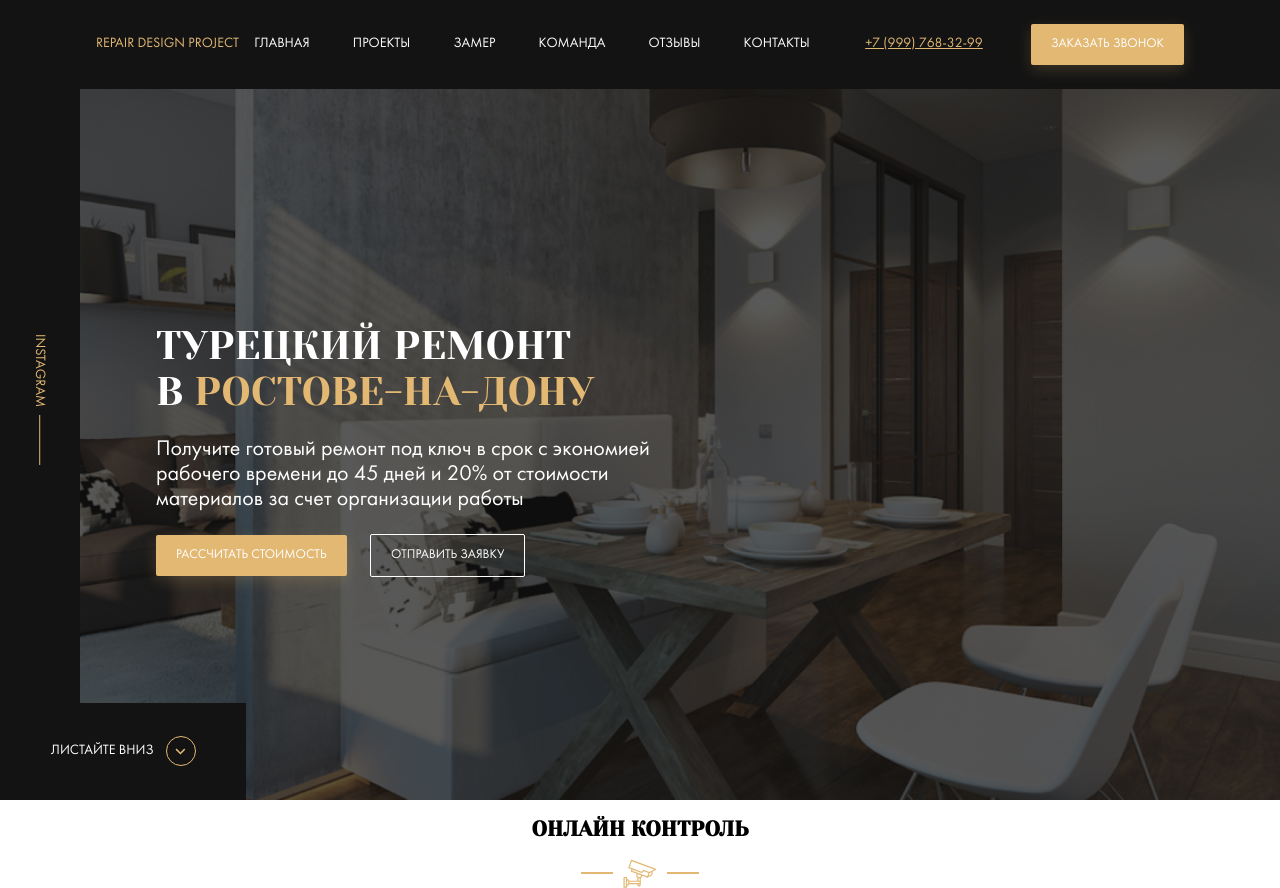
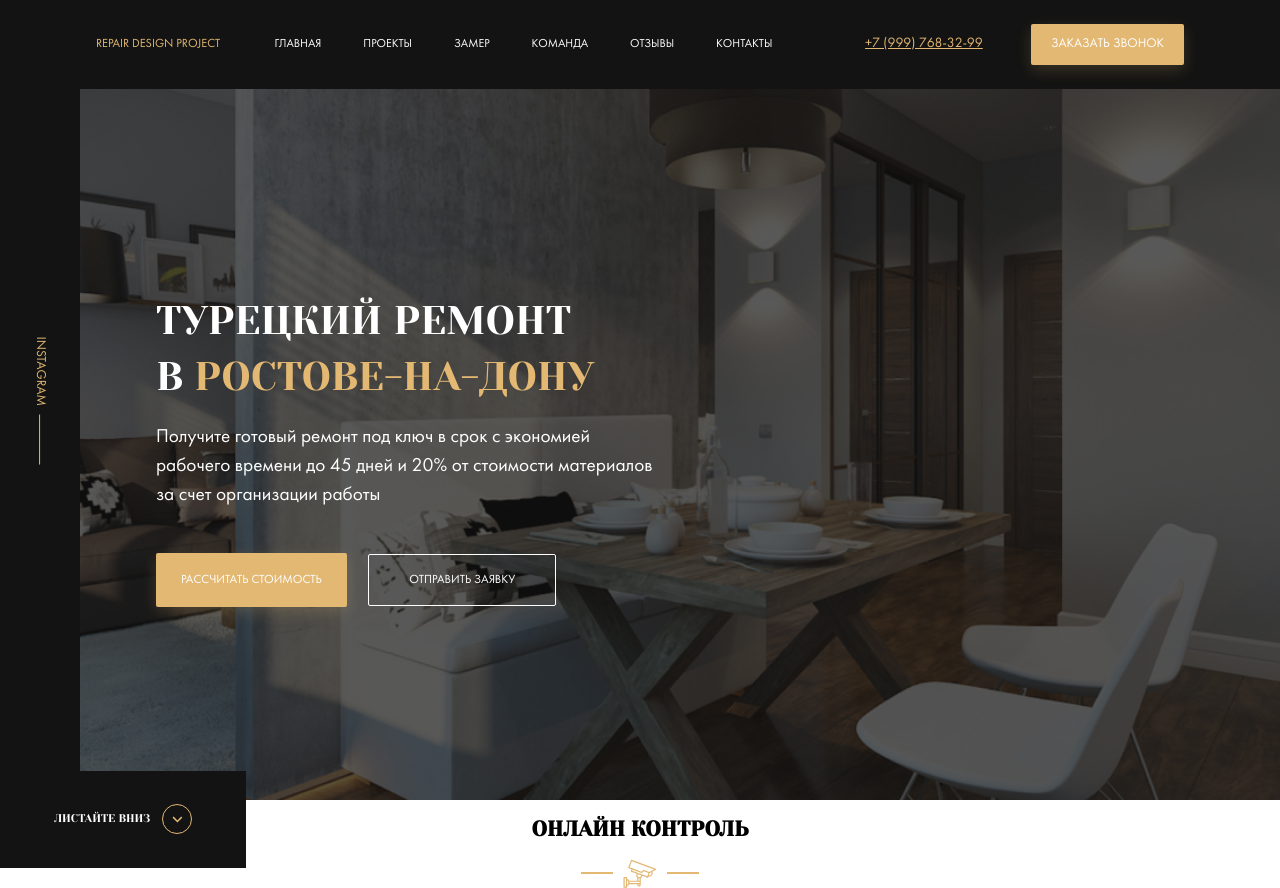
Before and after one commit to ludmila-pro-v/project_1, a website: page index.html in a window 1280 px wide. Drawn offline with Linux system fonts and the light colour scheme; files whose address does not match are found by name.

Commit message:
feat: pixcel perfect

```diff
--- a/sass/templates/_header.sass
+++ b/sass/templates/_header.sass
@@ -13,17 +13,20 @@
 .logo
   color: $primary
   text-transform: uppercase
+  font-size: 0.87rem
 .nav
   &__item
     color: $light
     text-decoration: none
     text-transform: uppercase
-    margin-right: 2.85rem
+    margin-right: 2.76rem
     transition: color 0.2s
-    &:hover
+    font-size: 0.85rem
+  &:hover
       color: $primary
 .phone
   color: $primary
 .contacts
+  margin-left: -1.3rem
   &__phone
     margin-right: 45px
--- a/sass/templates/_hero.sass
+++ b/sass/templates/_hero.sass
@@ -20,29 +20,36 @@
     max-width: 47.85rem
     margin-left: 4.28rem
   &__button
-    margin-right: 20px
+    margin-right: 18px
+    padding: 20px 25px
+    font-size: 0.87rem
   &__text
-    font-size: 1.57rem
+    font-size: 1.38rem
     max-width: 500px
+    line-height: 150%
+    margin-bottom: 3rem
   &__instagram
     position: absolute
     left: 0
     top: 0
     max-width: 80px
     height: 100%
+    font-size: 0.95rem
   &__scroll-down
     position: absolute
     display: flex
     align-items: center
     justify-content: center
     left: 0
-    bottom: 0
+    bottom: -8.5%
     min-width: 17.6rem
     min-height: 6.93rem
     background-color: $dark
     text-transform: uppercase
     text-decoration: none
     color: $light
+    font-family: 'Yeseva One', cursive
+    font-size: 0.8rem
     &::after
       content: ''
       background: url('../img/arrow-down.svg') no-repeat center
@@ -76,5 +83,9 @@
   text-transform: uppercase
   font-size: 2.857rem
   font-weight: normal
+  line-height: 4rem
   &--primary
     color: $primary
+.button
+  &--outline
+    padding: 18px 40px
```
Also changed, not shown: css/style.css.
